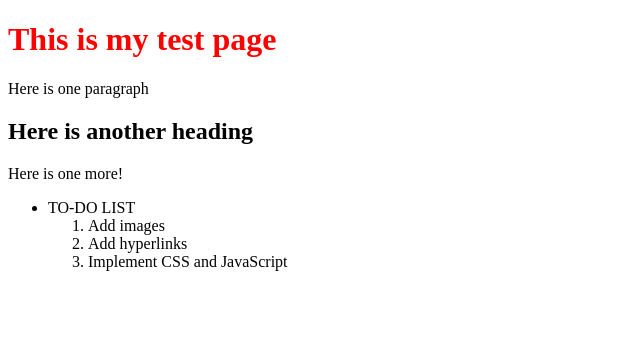
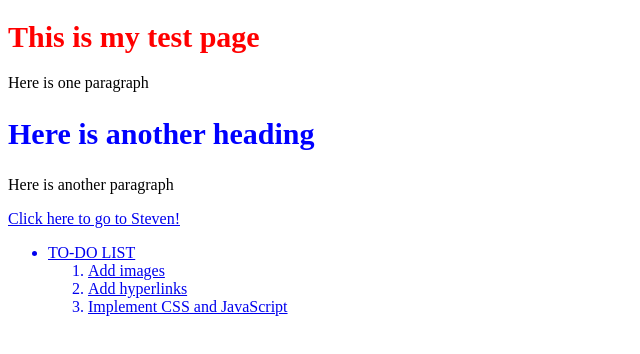
Before and after one commit to LargeLlama/website, a plain HTML site: page index.html in a window 1280 px wide. Shown: the whole page, without its empty margins (0-640 px from the left). Drawn offline with Linux system fonts and the light colour scheme.

Commit message:
Add Steven

```diff
--- a/index.html
+++ b/index.html
@@ -4,12 +4,13 @@
 	<title> Test </title>
 	</head>
 	<body>
-		<h1 style="color: red; font-size: 30">This is my test page</h1>
-
+		<h1 style="color: red; font-size: 30px">This is my test page</h1>
 			<p>Here is one paragraph</p>
 
-		<h2>Here is another heading</h2>
-			<p>Here is one more!</p>
+		<h2 style="color: blue; font-size: 30px">Here is another heading</h2>
+			<p>Here is another paragraph</p>
+			<a href="https://www.facebook.com/profile.php?id=100004486146587"> Click here to go to Steven!
+
 		<ul>
 			<li> TO-DO LIST
 				<ol>
```
